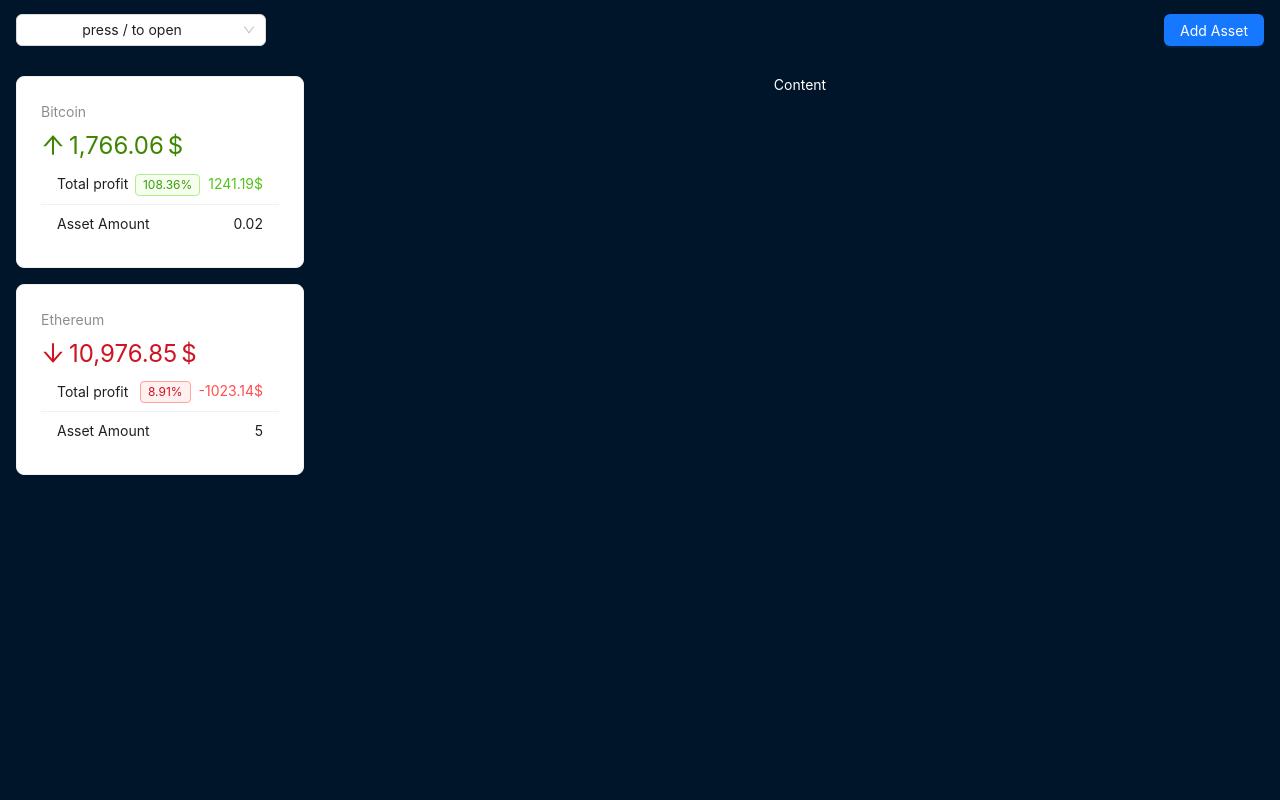
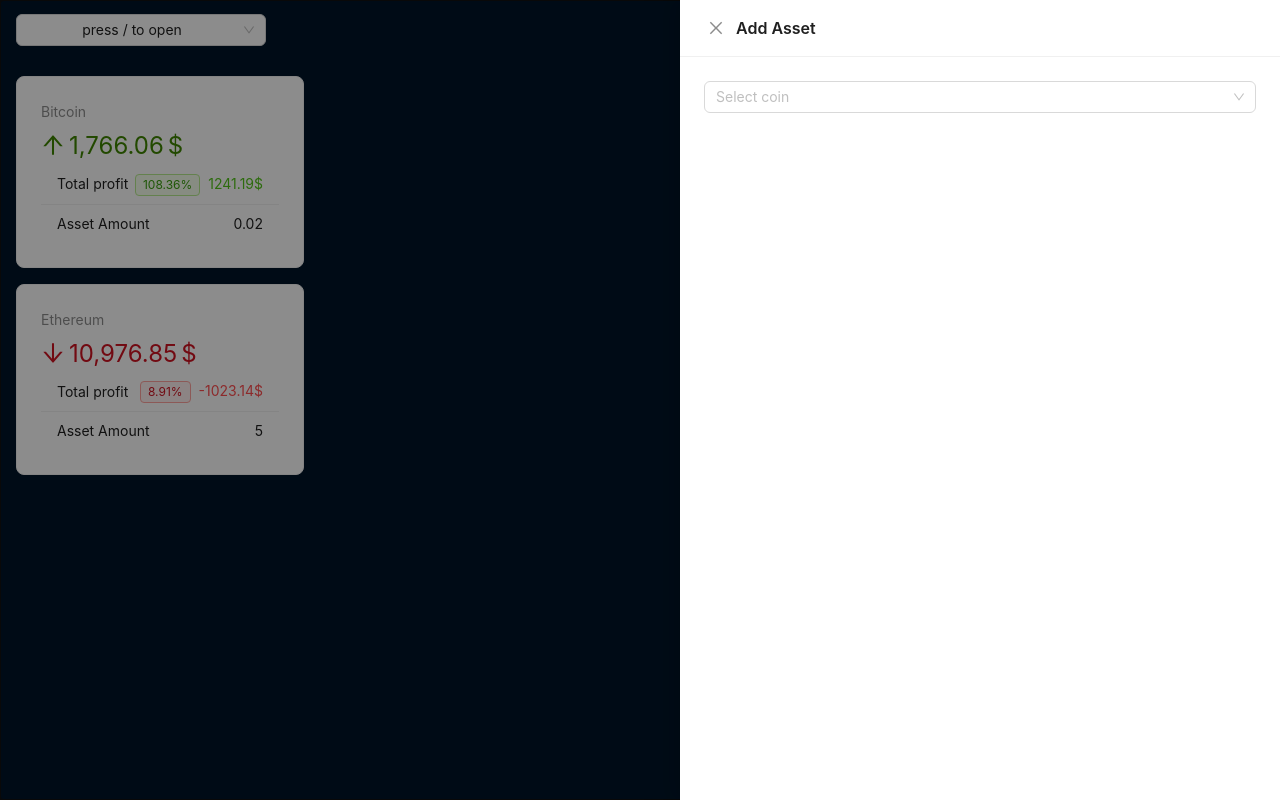
Before and after one commit to Rics69/cryptoapp, a React (Vite) app: page / in a window 1280 px wide. Built offline with nearby package versions, Linux system fonts and the light colour scheme.

Commit message:
feat: add select option to add form

```diff
--- a/src/components/AddAssetForm.tsx
+++ b/src/components/AddAssetForm.tsx
@@ -1,4 +1,31 @@
+import React, {useState} from "react";
+import {Select, Space} from "antd";
+import {useCrypto} from "../context/crypto-context.tsx";
+
 const AddAssetForm = () => {
+    const {crypto} = useCrypto()
+    const [coin, setCoin] = useState(null)
+
+    if (!coin) {
+        return (
+            <Select
+                style={{width: '100%'}}
+                onSelect={(v) => setCoin(crypto.find(el => el.id === v))}
+                placeholder="Select coin"
+                options={crypto.map(coin => ({
+                    label: coin.name,
+                    value: coin.id,
+                    icon: coin.icon
+                }))}
+                optionRender={(option) => (
+                    <Space>
+                        <img style={{width: 20}} src={option.data.icon} alt={option.data.label}/> {option.data.label}
+                    </Space>
+                )}
+            />
+        )
+    }
+
     return <form>Form Asset</form>
 }
 
--- a/src/components/layout/AppHeader.tsx
+++ b/src/components/layout/AppHeader.tsx
@@ -42,7 +42,7 @@
 const AppHeader: React.FC = () => {
     const [select, setSelect] = useState(false)
     const [coin, setCoin] = useState<CryptoItem | null>(null)
-    const [drawer, setDrawer] = useState(false)
+    const [drawer, setDrawer] = useState(true)
     const [modal, setModal] = useState(false)
     const {crypto} = useCrypto()
 
```
